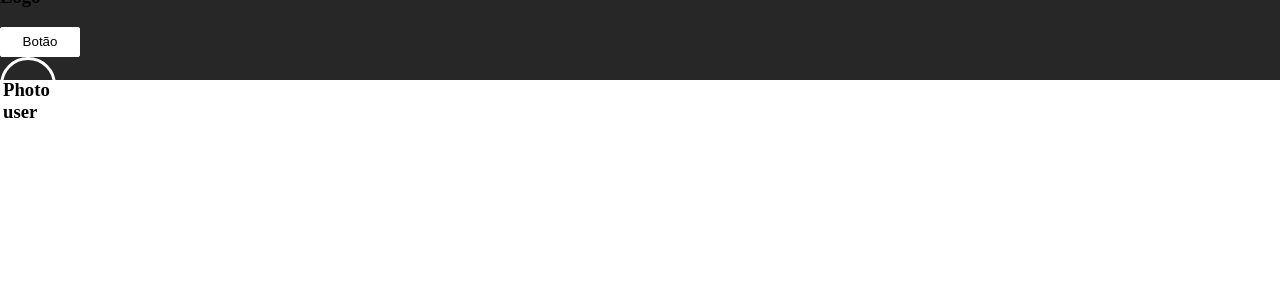
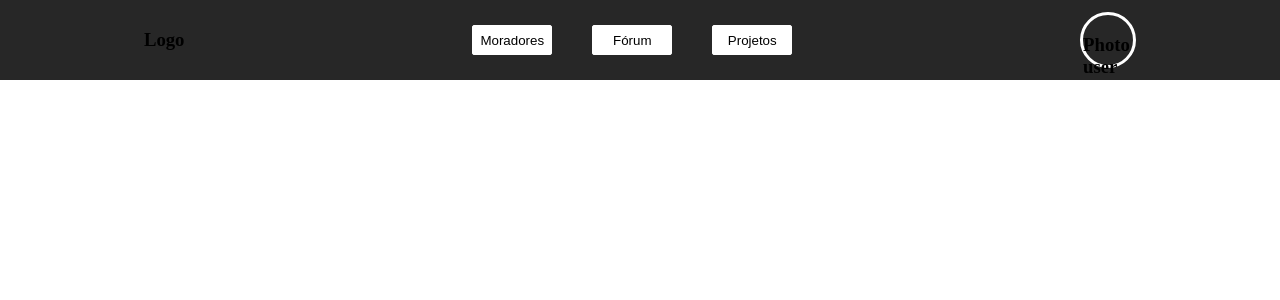
Before and after one commit to Dayvid-San/Alpha-Condo-G8, an Angular app: page / in a window 1280 px wide. Shown: the top 300 px of the page. Built offline with nearby package versions, Linux system fonts and the light colour scheme.

Commit message:
fix: button componented

```diff
--- a/src/app/ui/button/button.component.html
+++ b/src/app/ui/button/button.component.html
@@ -1,3 +1,3 @@
-<button class="btn">
-    Botão
+<button [type]="buttonType" [class]=" buttonClass" (click)="onClick()">
+    {{ buttonLabel }}
 </button>
--- a/src/app/ui/button/button.component.scss
+++ b/src/app/ui/button/button.component.scss
@@ -1,6 +1,6 @@
 @import '../../../../styles/mixins/colors.scss';
 
-.btn{
+.primary {
     padding: 0.5em;
     width: 6em;
     height: 0.5;
@@ -9,3 +9,10 @@
     border: solid #ffffff 1px;
     border-radius: 2px;
 }
+
+
+
+.secondary {
+    background-color: gray;
+    color: black;
+}
--- a/src/app/ui/button/button.component.ts
+++ b/src/app/ui/button/button.component.ts
@@ -1,4 +1,5 @@
-import { Component } from '@angular/core';
+import { Component, Input, Output, EventEmitter } from '@angular/core';
+
 
 @Component({
   selector: 'app-button',
@@ -8,5 +9,14 @@ import { Component } from '@angular/core';
   styleUrl: './button.component.scss'
 })
 export class ButtonComponent {
+[x: string]: any;
+  @Input() buttonLabel: string = 'Clique';
+  @Input() buttonType: string = 'button';
+  @Input() buttonClass: string = 'btn';
 
+  @Output() buttonClick = new EventEmitter<void>();
+
+  onClick(): void {
+    this.buttonClick.emit();
+  }
 }
--- a/src/app/ui/header/header.component.html
+++ b/src/app/ui/header/header.component.html
@@ -1,8 +1,23 @@
 <div class="container">
     <div class="container_LogoTipo">
         <h3>Logo</h3>
+    </div>
     <nav class="menu_btn">
-        <app-button></app-button>
+        <app-button
+            buttonLabel="Moradores"
+            buttonClass="primary"
+            (buttonClick)="handleButtonClick()">
+        ></app-button>
+        <app-button
+            buttonLabel="Fórum"
+            buttonClass="primary"
+            (buttonClick)="handleButtonClick()">
+        ></app-button>
+        <app-button
+            buttonLabel="Projetos"
+            buttonClass="primary"
+            (buttonClick)="handleButtonClick()">
+        ></app-button>
     </nav>
     <div class="container_Profile">
         <h3>Photo user</h3>
--- a/src/app/ui/header/header.component.scss
+++ b/src/app/ui/header/header.component.scss
@@ -9,7 +9,7 @@
     width: 100vw;
     height: 10vh;
     display: flex;
-    justify-content: space-between;
+    justify-content: space-around;
     align-items: center;
 };
 
--- a/src/app/ui/header/header.component.ts
+++ b/src/app/ui/header/header.component.ts
@@ -11,5 +11,7 @@ import { ButtonComponent } from '../button/button.component';
   styleUrl: './header.component.scss'
 })
 export class HeaderComponent {
-
+  handleButtonClick(): void {
+    alert('It is working!');
+  }
 }
```
